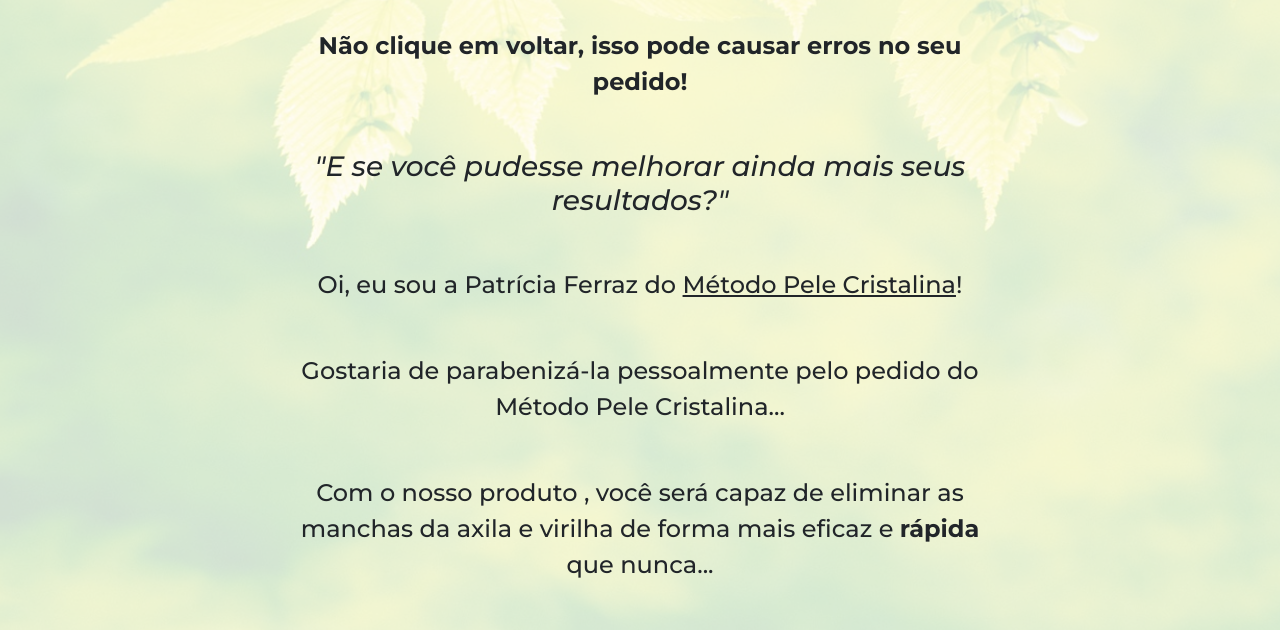
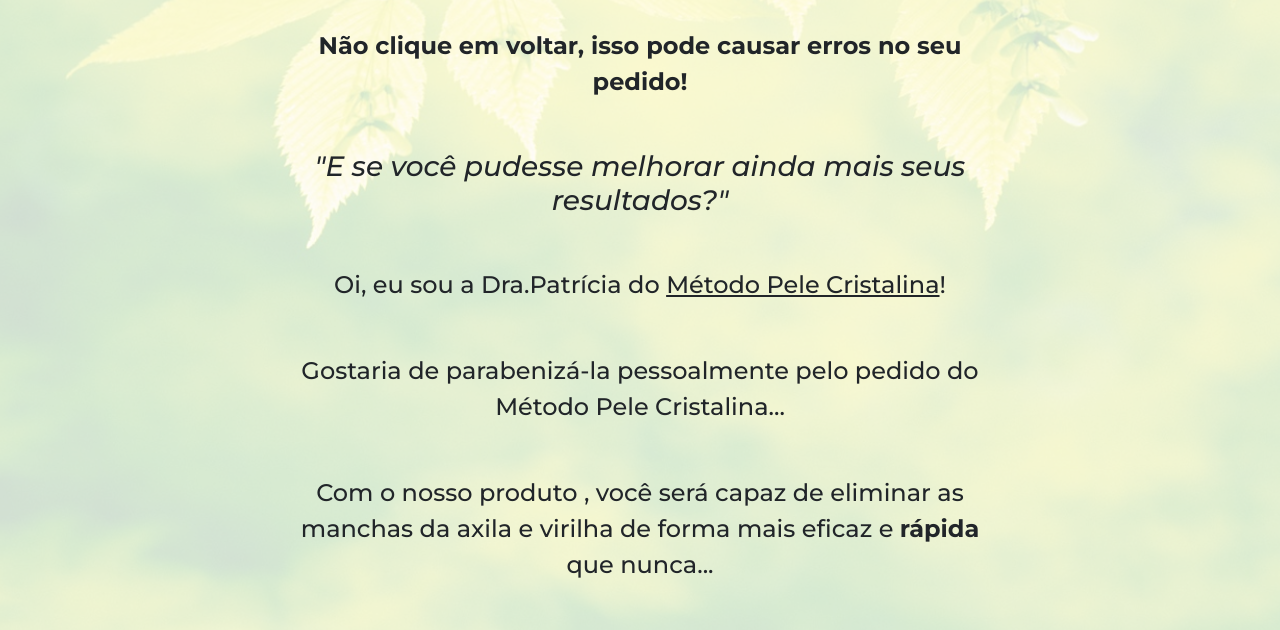
Before and after one commit to mr7negociosonline/ndesalud.online, a plain HTML site: page upsell/index.html in a window 1280 px wide. Shown: the part 158-788 px from the top of the page. Drawn offline with nearby package versions, Linux system fonts and the light colour scheme.

Commit message:
Update index.html

```diff
--- a/upsell/index.html
+++ b/upsell/index.html
@@ -55,7 +55,7 @@
           <h1 class="text-danger font-weight-bold">ESPERE!</h1>
           <p class="lead font-weight-bold">Não clique em voltar, isso pode causar erros no seu pedido!</p>
           <h3 class="font-italic">"E se você pudesse melhorar ainda mais seus resultados?" </h3>
-          <p class="lead">Oi, eu sou a Patrícia Ferraz do <span class="under">Método Pele Cristalina</span>!</p>
+          <p class="lead">Oi, eu sou a  Dra.Patrícia do <span class="under">Método Pele Cristalina</span>!</p>
           <p class="lead">Gostaria de parabenizá-la pessoalmente pelo pedido do Método Pele Cristalina...</p>
           <p class="lead">Com o nosso produto , você será capaz de eliminar as manchas da axila e virilha de forma mais eficaz e  <span class="font-weight-bold">rápida</span> que nunca...</p>
           <p class="lead">Seu acesso será enviado para o seu e-mail em menos de 2 minutos...</p>
```
